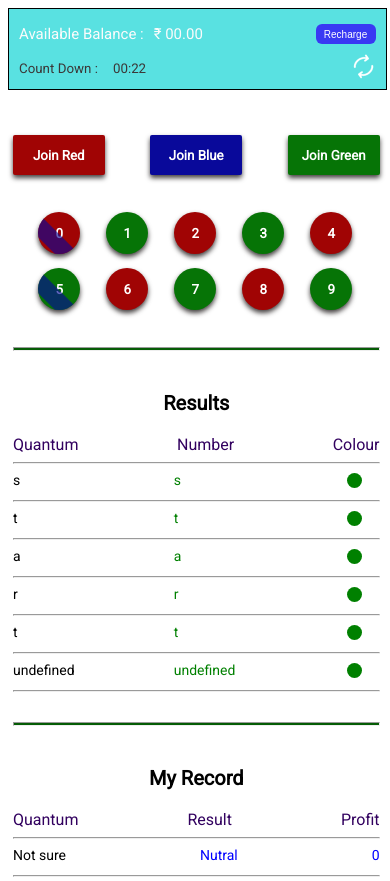
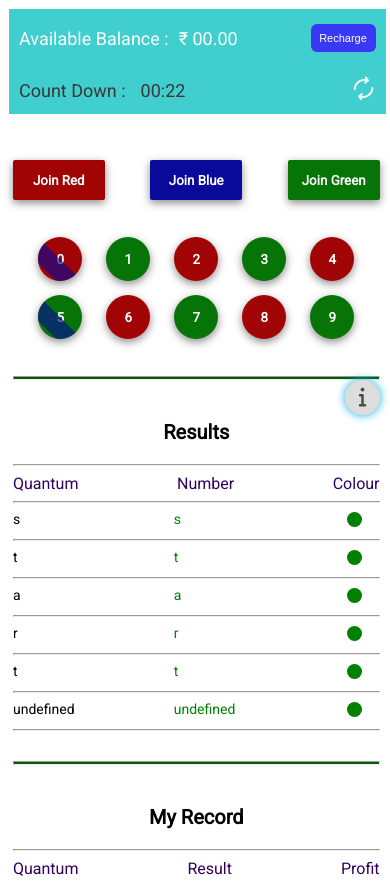
Before and after one commit to sritam4/Try-Your-Luck, a plain HTML site: page index.html in a window 390 px wide. Shown: the top 881 px of the page. Drawn offline with nearby package versions, Linux system fonts and the light colour scheme.

Commit message:
UI upgrade and fixed some bugs of auto result on refresh

```diff
--- a/Script.js
+++ b/Script.js
@@ -2,8 +2,8 @@ const date=new Date();
 const currsec=date.getSeconds();
 const currmin=date.getMinutes();
 const currhour=date.getHours();
-const currdate=date.getDate();
-const currmonth=date.getMonth();
+const currdate=date.getDate()<10? "0"+date.getDate() : date.getDate();
+const currmonth=date.getMonth()<10? "0"+date.getMonth() : date.getMonth();
 const curryear=date.getFullYear();
 
 let sec;
@@ -18,8 +18,8 @@ else{
 }
 
 const quantumDate=curryear.toString()+ currmonth.toString()+ currdate.toString();
-const quantumPeriod=Math.floor(((currhour*60)+currmin)/3)+1;
-const Quantum= quantumDate+quantumPeriod.toString();
+const quantumPeriod=(Math.floor(((currhour*60)+currmin)/3)+1);
+
 // console.log(Quantum);
 
 const quantumId=["Q1","Q2","Q3","Q4","Q5","Q6"];
@@ -46,12 +46,6 @@ let isChoosed =false;
 let recordArray=[];
 
 
-setInterval(Timer,1000);
-// getpersivequantumArray();
-// getpersiveresultArray();
-update();
-getPersiveBalance();
-
 document.getElementById("recharge-button").addEventListener("click",recharge);
 document.getElementById("redbox").addEventListener("click",userInputRed);
 document.getElementById("bluebox").addEventListener("click",userInputBlue);
@@ -62,13 +56,9 @@ numbers=Array.from(numbers).forEach((element)=>{
   element.addEventListener("click",Unavailable);
 });
 
-getPersiveisChoosed();
-if(isChoosed){
-  console.log("winloss called");
-  winLoss();
-}
-isChoosed=false;
-persiveisChoosed();
+setInterval(Timer,1000);
+update();
+getPersiveBalance();
 
 if(userBalance==null){
   document.getElementById("Balance").innerHTML="₹ "+"00.00";
@@ -80,7 +70,10 @@ else{
 
 updateMyRecord();
 
-
+$('.floating-button').draggable();
+document.querySelector(".floating-button").addEventListener("click",()=>{
+  alert("Game Rules \n 1)Recharge your wallet By clicking the recharge button.\n 2) You can Choose Colour Or Number according to your choice.\n 3) Now Bet the amount from your balance for the next Quantum. \n In case of Colour.\n 4) If your prediction is correct Your bet amount will be DOUBLED.\n 5) If your prediction is incorrect you will LOSE the Bet amount. \n In case of Number.\n 6) If your prediction is correct Your bet amount will be 10X.\n 7) If your prediction is incorrect you will LOSE the Bet amount. \n 8)Though it is not the real money There is NO chance of Monetary Loss.")
+})
 
 // ----------------------------functions----------------------------------------
 
@@ -91,7 +84,7 @@ function Timer(){
   // console.log("0"+min+":"+newsec);
   document.getElementById("Timer").innerHTML="0"+min+":"+newsec;
   sec--;
-  if(sec<0){ //refreshing the page for good syncing..
+  if(sec==0){ //refreshing the page for good syncing..
     result();
     reload();
   }
@@ -115,6 +108,7 @@ function result(){
   persiveresultArray();
 
   // storing the Quantum period in local storage
+  const Quantum= quantumDate+quantumPeriod.toString();
   quantumArray=Array.from(quantumArray);
   let quantumLength= quantumArray.unshift(Quantum);
   // console.log(quantumArray); //for debugging
@@ -122,6 +116,16 @@ function result(){
     quantumLength= quantumArray.pop();
   }
   persivequantumArray();
+
+  getPersiveisChoosed();
+  if(isChoosed){
+  console.log("winloss called");
+  winLoss();
+
+  isChoosed=false;
+  persiveisChoosed();
+
+  }
 }
 
 function update(){
@@ -141,6 +145,7 @@ function update(){
   }
 
   //updating the Quantum section of RESULT
+  console.log();
   quantumId.forEach((element,index)=>{
     document.getElementById(element).innerHTML=quantumArray[index];
   })
@@ -178,7 +183,8 @@ function recharge(){
     getPersiveBalance();
   }
   else{
-    userBalance=amt;
+    amt=parseInt(amt);
+    userBalance=userBalance+amt;
     persiveBalance();
     document.getElementById("Balance").innerHTML="₹ "+userBalance;
   }
@@ -347,14 +353,17 @@ function Loss(){
 function winLoss(){
   getPersiveValues();
 
-  if(resultArray[0]==0||resultArray[0]==5){
-    userColor=="blue"?win():Loss();
-  }
-  else if(resultArray[0]%2==0){
+  if(resultArray[0]%2==0){
     userColor=="red"?win():Loss();
+    if(resultArray[0]==0){
+      userColor=="blue"?win():Loss();
+    }
   }
   else{
     userColor=="green"?win():Loss();
+    if(resultArray[0]==5){
+      userColor=="blue"?win():Loss();
+    }
   }
 }
 
--- a/index.html
+++ b/index.html
@@ -3,15 +3,16 @@
 <head>
     <meta charset="UTF-8">
     <meta name="viewport" content="width=device-width, initial-scale=1.0">
-    <title>TryYourLuck</title>
+    <title>tryourlukmall</title>
     <link rel="preconnect" href="https://fonts.googleapis.com">
     <link rel="preconnect" href="https://fonts.gstatic.com" crossorigin>
     <link href="https://fonts.googleapis.com/css2?family=Dancing+Script&family=Roboto:wght@300;400&display=swap" rel="stylesheet">
+    <link rel="stylesheet" href="https://cdnjs.cloudflare.com/ajax/libs/font-awesome/6.4.2/css/all.min.css" integrity="sha512-z3gLpd7yknf1YoNbCzqRKc4qyor8gaKU1qmn+CShxbuBusANI9QpRohGBreCFkKxLhei6S9CQXFEbbKuqLg0DA==" crossorigin="anonymous" referrerpolicy="no-referrer" />
     <link rel="stylesheet" href="style.css">
 </head>
 <body>
     <nav id="User">
-        <div id="Balance-box">Available Balance : <div id="Balance"> 5740.50</div> <button id="recharge-button" type="button">Recharge</button> </div>
+        <div id="Balance-box">Available Balance : <div id="Balance"> 00.00</div> <button id="recharge-button" type="button">Recharge</button> </div>
         <div id="Timer-box">
             <span>Count Down :</span>
             <div id="Timer">--:--</div>
@@ -50,6 +51,7 @@
     <section id="history">
         <div id="Result-headline">Results</div>
 
+        <hr>
         <div id="Result-header">
             <div class="heads">Quantum</div>
             <div class="heads">Number</div>
@@ -100,7 +102,7 @@
 
     <section id="user-record">
         <div id="Record-headline">My Record</div>
-
+        <hr>
         <div id="Result-header">
             <div class="heads">Quantum</div>
             <div class="heads">Result</div>
@@ -139,10 +141,21 @@
             <div class="Colour-data-box" id="B5"><div id="C5" class="Colour-data"></div></div>
         </div>
         <hr> -->
+
+        <div class="floating-button">
+            <div class="Button">
+                <i class="fa-solid fa-info"></i>
+            </div>
+        </div>
+
+
     </section>
 
     <div id="Owner">Made by Sritam</div>
 
+    <script src="https://cdnjs.cloudflare.com/ajax/libs/jquery/3.7.0/jquery.min.js" integrity="sha512-3gJwYpMe3QewGELv8k/BX9vcqhryRdzRMxVfq6ngyWXwo03GFEzjsUm8Q7RZcHPHksttq7/GFoxjCVUjkjvPdw==" crossorigin="anonymous" referrerpolicy="no-referrer"></script>
+    <script src="https://cdnjs.cloudflare.com/ajax/libs/jqueryui/1.13.2/jquery-ui.min.js" integrity="sha512-57oZ/vW8ANMjR/KQ6Be9v/+/h6bq9/l3f0Oc7vn6qMqyhvPd1cvKBRWWpzu0QoneImqr2SkmO4MSqU+RpHom3Q==" crossorigin="anonymous" referrerpolicy="no-referrer"></script>
     <script src="Script.js"></script>
+
 </body>
 </html>
--- a/style.css
+++ b/style.css
@@ -7,8 +7,8 @@ body{
     width: 750px;
     margin: auto;
     height: 120px;
-    border: solid 1px;
-    background-color: rgb(89, 225, 225);
+    border: solid 1px white;
+    background-color: rgb(64, 206, 206);
 }
 
 #Balance-box{
@@ -84,7 +84,8 @@ body{
     justify-content: center;
     align-items: center;
     font-weight: bold;
-    box-shadow: 0px 3px 5px rgb(68, 64, 64);
+    box-shadow: 0px 3px 8px rgb(142, 139, 139);
+    user-select: none;
 }
 #number{
     margin: 10px;
@@ -108,7 +109,8 @@ body{
     color: white;
     font-size: larger;
     font-weight: bold;
-    box-shadow: 0px 3px 5px rgb(68, 64, 64);
+    box-shadow: 0px 3px 8px rgb(142, 139, 139);
+    user-select: none;
     position: relative;
     overflow: hidden;
 }
@@ -198,6 +200,30 @@ body{
     margin-top: 80px;
 }
 
+.floating-button{
+    height: 35px;
+    width: 35px;
+    /* border: 1px solid cyan; */
+    border-radius: 50%;
+    position: absolute;
+    background-color: rgba(0, 0, 0, 0.132);
+    /* border: 2px solid rgb(217, 212, 212); */
+    box-shadow: 0 0px 10px rgb(6, 175, 221);
+    display: flex;
+    justify-content: center;
+    align-items: center;
+    top: 45%;
+    right: 10px;
+    cursor: pointer;
+}
+.Button{
+    /* display:none ; */
+    font-size: 20px;
+    font-weight: bold;
+    color: rgba(6, 23, 1, 0.718);
+    user-select: none;
+    position: absolute;
+}
 
 /* ======================================== MEDIA QUERIES FOR RESPONSIVENESS======================================= */
 
@@ -210,11 +236,11 @@ body{
 
     }
     #User{
-        height: 70px;
+        height: 95px;
         /* width: 100%; */
     }
     #Balance-box{
-        font-size: 15px;
+        font-size: 18px;
         /* border: solid; */
         margin: 5px;
         margin-top: 10px;
@@ -222,12 +248,13 @@ body{
     }
     #recharge-button{
         margin-right: 10px;
-        font-size: 10px;
-        height: 20px;
-        width: 60px;
+        font-size: 11px;
+        height: 28px;
+        width: 65px;
     }
     #Timer-box{
-        font-size: smaller;
+        font-size: 18px;
+        margin-top: 19px;
         padding: 5px;
         height: auto;
     }
@@ -236,8 +263,8 @@ body{
         border-radius: 2px;
     }
     .number-box{
-        height: 12px;
-        width: 12px;
+        height: 14px;
+        width: 14px;
         font-size: smaller;
     }
     #number{
```
